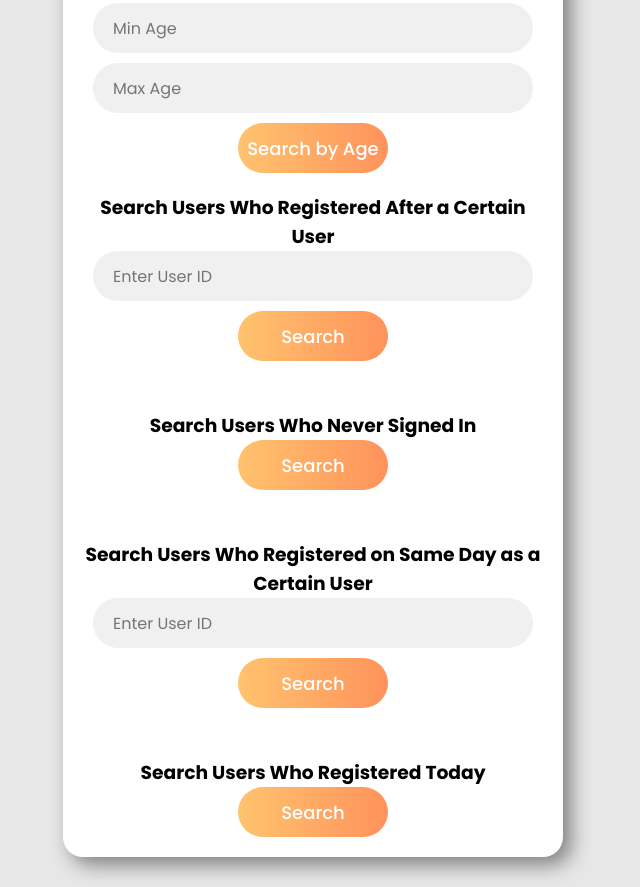
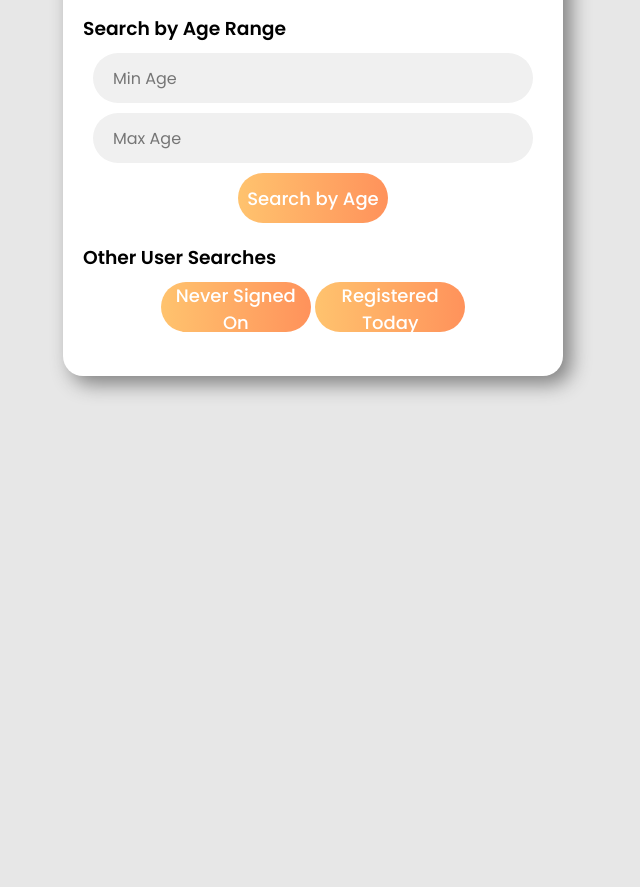
Before and after one commit to sys-unknwn7645/CSC6710-Proj1, a website: page Frontend/search.html in a window 1280 px wide. Shown: the part 930-1817 px from the top of the page, without its empty margins (327-967 px from the left). After the commit the page ends 1336 px from the top, so only its background shows below. Drawn offline with Linux system fonts and the light colour scheme.

Commit message:
Revert "Updated search.html for search 7, 8, 9, 10"
This reverts commit 269c3444dec5f6715a2063e2ab3a621e0baf750e.

```diff
--- a/Frontend/search.html
+++ b/Frontend/search.html
@@ -15,7 +15,7 @@
         <h1 class="heading">User Search</h1>
         <h2 class="title">Search Existing Users</h2>
     </header>
-
+    <div class="container">
         <!-- Results Section -->
         <div id="results" class="results-container">
             <h2>Search Results</h2>
@@ -23,14 +23,21 @@
             <table id="table">
                 <thead>
                     <th>UserId</th>
-                    <th>Name</th>
+                    <th>First</th>
+                    <th>Last</th>
+                    <th>Salary</th>
+                    <th>Age</th>
+                    <th>Last Login</th>
                 </thead>
                 <tbody></tbody>
             </table>
         </div>
 
+    </div>
+
     <div class="container">
         <!-- Search User by Name Section -->
+         <!-- Covers 3 -->
         <div class="search-box">
             <h3>Search Users by Name</h3>
             <input type="text" id="searchFname" class="ele" placeholder="First Name">
@@ -39,13 +46,17 @@
         </div>
 
         <!-- Search User by ID Section -->
+         <!-- Covers 4, 7 and 9-->
         <div class="search-id-box">
             <h3>Search by ID</h3>
             <input type="text" id="searchId" class="ele" placeholder="User ID">
             <button onclick="searchById()" class="clkbtn">Search by ID</button>
+            <button onclick="searchByRgstDate()" class="clkbtn">Registered After</button>
+            <button onclick="searchBySameDate()" class="clkbtn">Same Day User</button>
         </div>
 
         <!-- Search by Salary Range Section -->
+         <!-- Covers 5 -->
         <div class="search-salary-box">
             <h3>Search by Salary Range</h3>
             <input type="number" id="minSalary" class="ele" placeholder="Min Salary">
@@ -54,6 +65,7 @@
         </div>
 
         <!-- Search by Age Range Section -->
+         <!-- Covers 6 -->
         <div class="search-age-box">
             <h3>Search by Age Range</h3>
             <input type="number" id="minAge" class="ele" placeholder="Min Age">
@@ -61,34 +73,13 @@
             <button onclick="searchByAge()" class="clkbtn">Search by Age</button>
         </div>
 
-
-<!-- Search After a Certain User Section -->
-<div class="search-after-user-box">
-    <h3>Search Users Who Registered After a Certain User</h3>
-    <input type="text" id="searchAfterUserId" class="ele" placeholder="Enter User ID">
-    <button onclick="searchAfterUser()" class="clkbtn">Search</button>
-</div>
-<br>
-<br>
-<!-- Search Users Who Never Signed In Section -->
-<div class="search-never-signedin-box">
-    <h3>Search Users Who Never Signed In</h3>
-    <button onclick="searchNeverSignedIn()" class="clkbtn">Search</button>
-</div>
-<br><br>
-<!-- Search Same Day as a Certain User Section -->
-<div class="search-same-day-box">
-    <h3>Search Users Who Registered on Same Day as a Certain User</h3>
-    <input type="text" id="searchSameDayUserId" class="ele" placeholder="Enter User ID">
-    <button onclick="searchSameDayUser()" class="clkbtn">Search</button>
-</div>
-<br><br>
-<!-- Search Users Registered Today Section -->
-<div class="search-registered-today-box">
-    <h3>Search Users Who Registered Today</h3>
-    <button onclick="searchRegisteredToday()" class="clkbtn">Search</button>
-</div>
-
+        <!-- Search Users Never Signed In -->
+         <!-- Covers item 8 & 10 -->
+        <div class="search-never-box">
+            <h3>Other User Searches</h3>
+            <button onclick="searchNeverSignedIn()" class="clkbtn">Never Signed On</button>
+            <button onclick="searchRgstToday()" class="clkbtn">Registered Today</button>
+        </div>
 
     </div>
 
```
